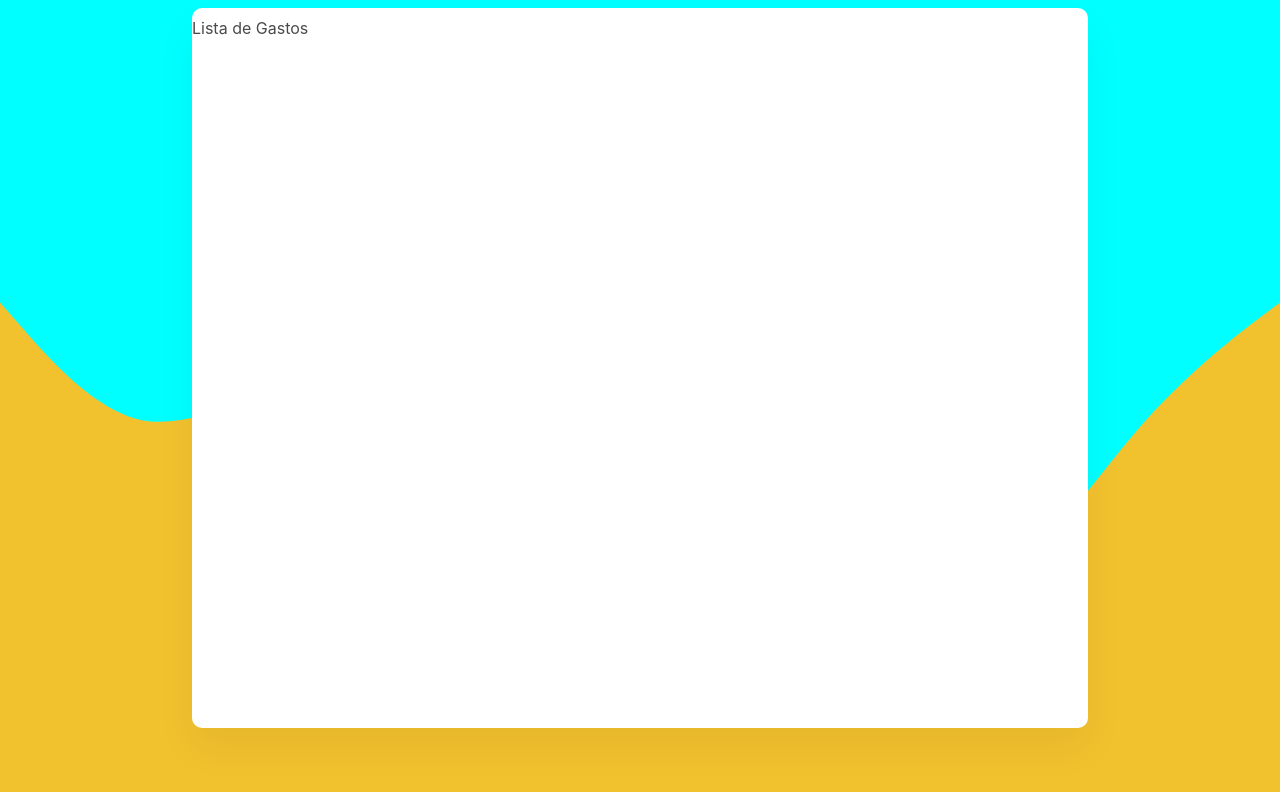
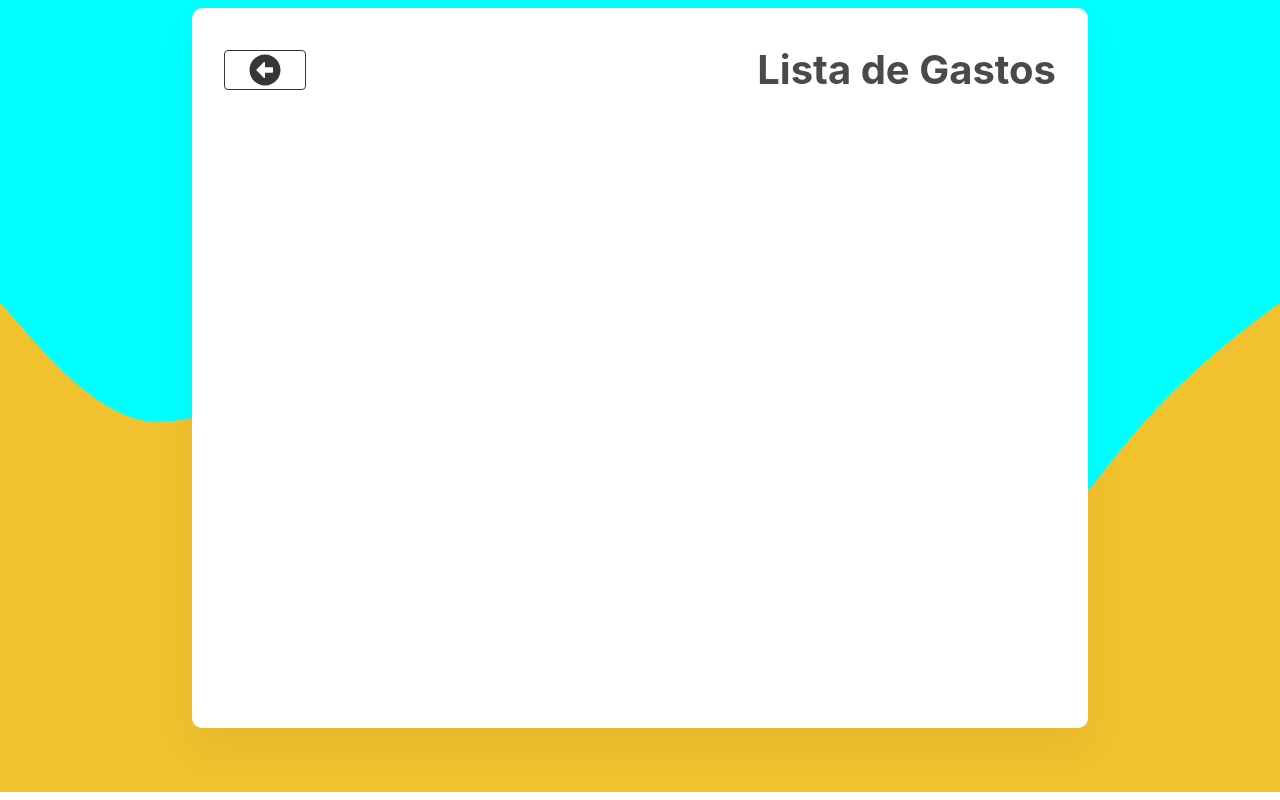
Before and after one commit to Azamora23/Control-de-Gastos, a React (Create React App) app: page /lista-categorias in a window 1280 px wide. Built offline with nearby package versions, Linux system fonts and the light colour scheme; what webfontloader would draw is missing.

Commit message:
header de lista de gastos

```diff
--- a/src/componentes/ListaGastos.js
+++ b/src/componentes/ListaGastos.js
@@ -1,8 +1,25 @@
 import React from "react";
+import { Helmet } from "react-helmet";
+import {Header} from "../elementos/Header";
+import {Titulo} from "../elementos/Titulo";
+import "bulma/css/bulma.min.css";
+import BotonRegresar from "../elementos/BotonRegresar";
 
 const ListaGastos = () => {
     return (
-        <h1>Lista de Gastos</h1>
+        <>
+         <Helmet>
+            <title>Lista de Gastos</title>
+            </Helmet>
+            <Header className="level">
+                <div className="level-left">
+                    <BotonRegresar></BotonRegresar>
+                </div>
+                <div className="level-right">
+                    <Titulo>Lista de Gastos</Titulo>
+                </div>
+            </Header>
+        </>
     );
 }
 
```
Also changed, not shown: src/componentes/GastosCategoria.js (indentation only).
